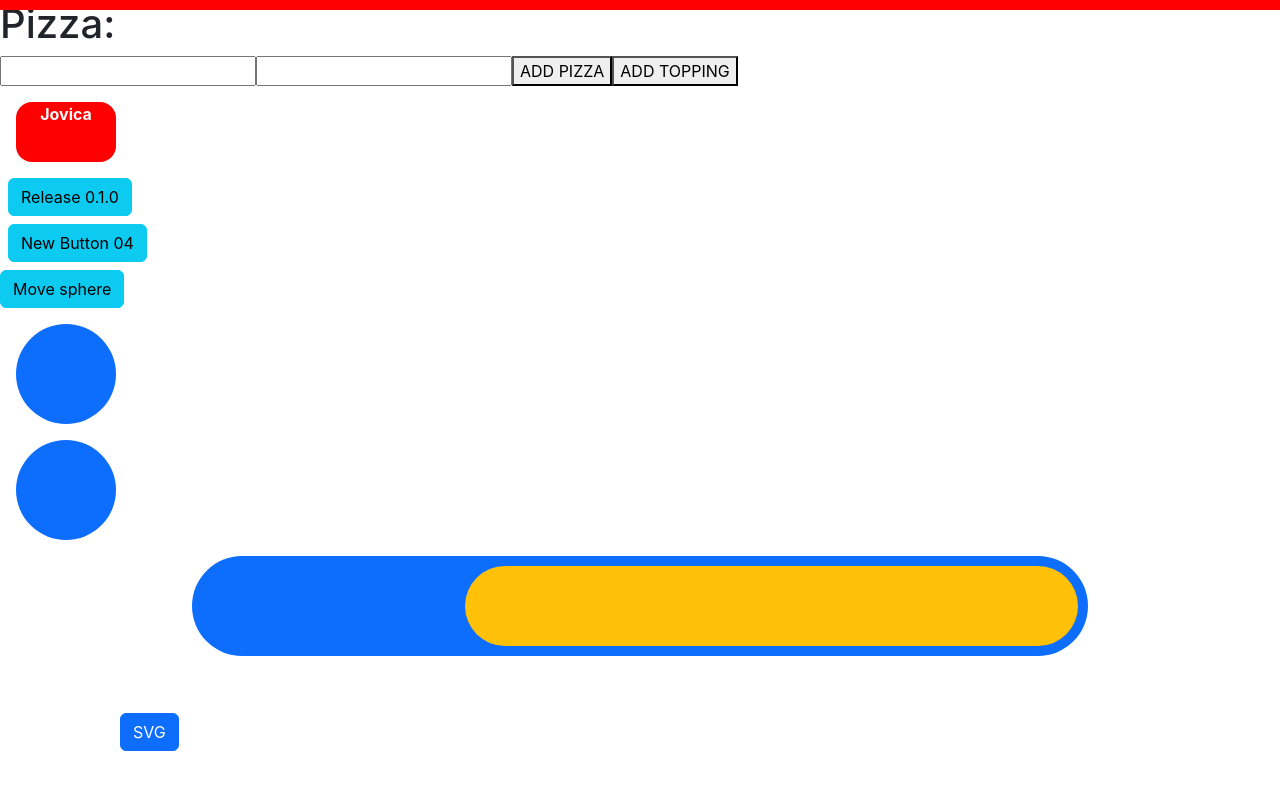
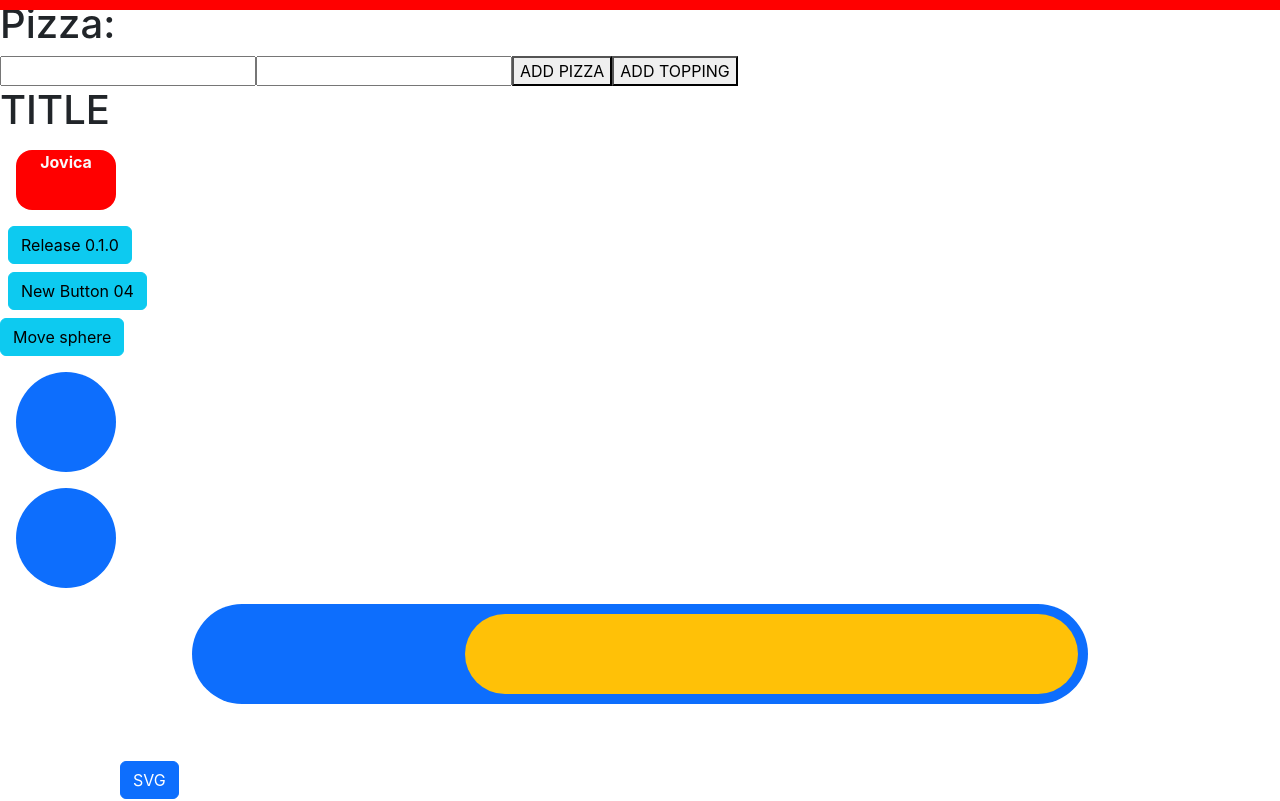
Before and after one commit to 3dgenerik/framer-motion.github.io, a React (Create React App) app: page / in a window 1280 px wide. Shown: the top 801 px of the page. Built offline with nearby package versions, Linux system fonts and the light colour scheme.

Commit message:
add title

```diff
--- a/src/components/Home.tsx
+++ b/src/components/Home.tsx
@@ -72,6 +72,7 @@ export const Home :React.FC<HomeProps> = ({num}) => {
 
     return(
         <motion.div>
+            <h1>TITLE</h1>
             <motion.div
                 style={{backgroundColor:'#ff0000', cursor:'pointer', height:'60px', width:'100px'}}
                 className='rounded-4 text-light fw-bold d-flex justify-content-center align-center m-3'
```
